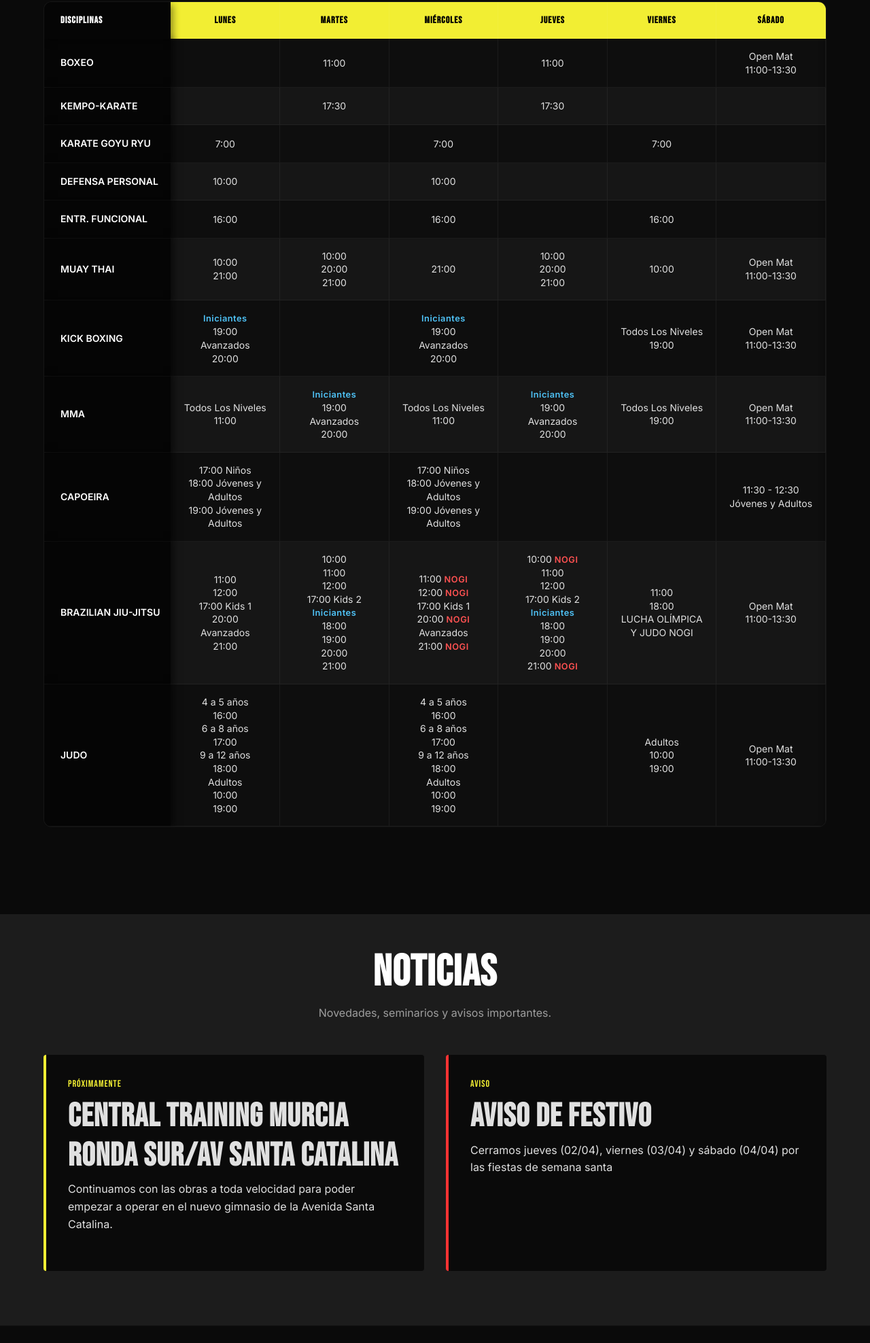
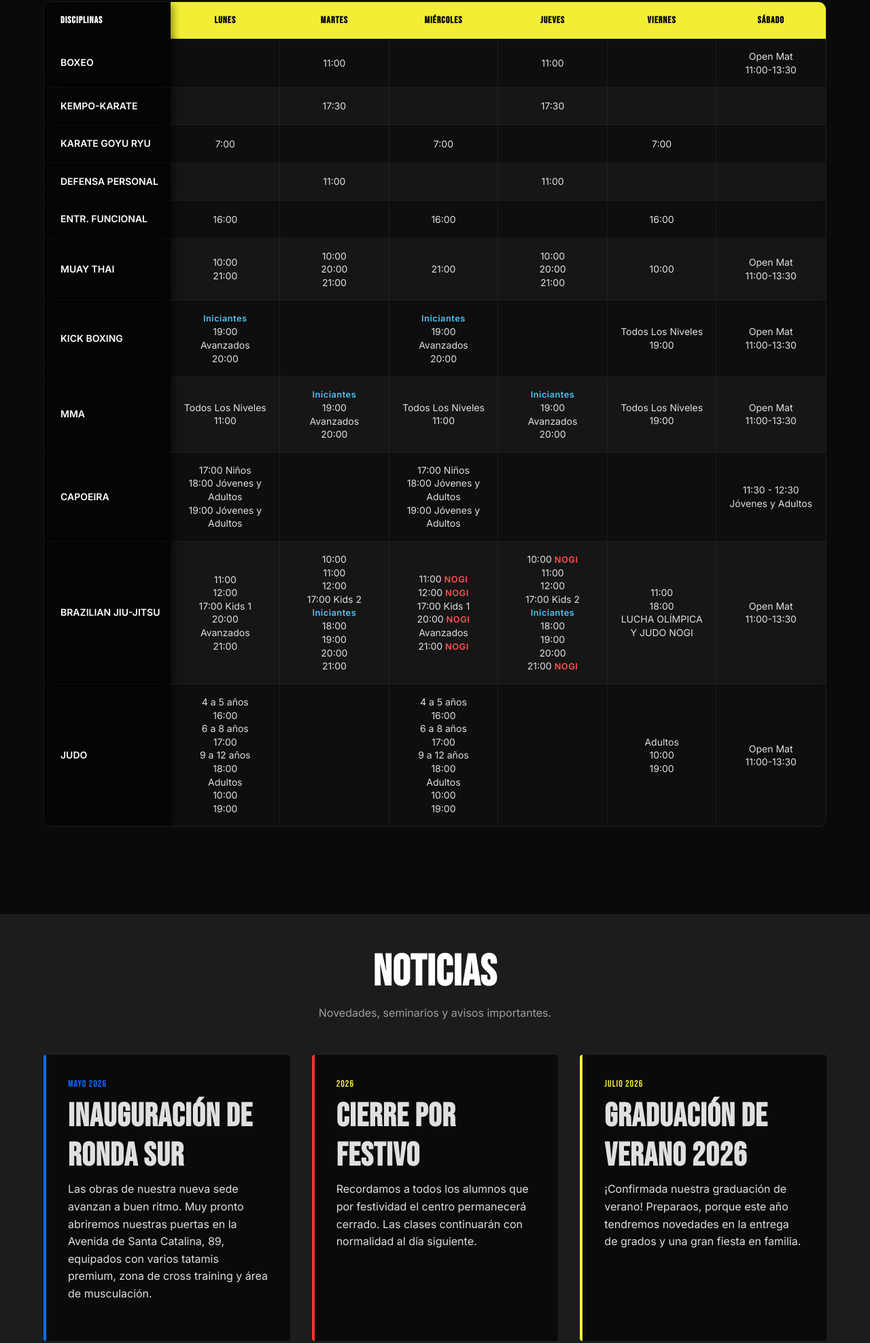
Before and after one commit to mauriciogasparetto/central-training-murcia, a plain HTML site: page la-flota/index.html in a window 1280 px wide. Shown: the part 4241-6217 px from the top of the page at 68% size. Drawn offline with Linux system fonts and the light colour scheme.

Commit message:
feat: site completo com motor de dados JSON, SEO 301 e arquitetura corrigida

```diff
--- a/assets/css/landing.css
+++ b/assets/css/landing.css
@@ -986,6 +986,14 @@ a.avatar-stack-link:hover .avatar-names {
     /* For notice/alerts */
 }
 
+.card-tablon.evento {
+    border-left-color: #0d6efd;
+    /* For events/seminars */
+}
+.card-tablon.evento .tablon-fecha {
+    color: #0d6efd;
+}
+
 .tablon-fecha {
     font-family: var(--fuente-titulos);
     color: var(--color-primario);
@@ -1465,3 +1473,22 @@ a.avatar-stack-link:hover .avatar-names {
 .card-profesor {
     scroll-margin-top: 110px;
 }
+
+/* Developer Signature */
+.dev-signature {
+    margin-top: 20px;
+    font-size: 0.85rem;
+    color: rgba(255, 255, 255, 0.5);
+    text-align: center;
+    border-top: 1px solid rgba(255, 255, 255, 0.1);
+    padding-top: 15px;
+    width: 100%;
+    display: block;
+    clear: both;
+    margin-bottom: 20px;
+}
+.dev-name {
+    color: #fff;
+    font-weight: 600;
+    letter-spacing: 0.5px;
+}
--- a/assets/js/horarios.js
+++ b/assets/js/horarios.js
@@ -1,7 +1,7 @@
 /**
  * horarios.js - Tabla Dinámica de Horarios
  * Central Training Murcia - Sede La Flota
- * Generación de matriz CSS Grid desde un Array de Datos (Vanilla JS)
+ * Generación de matriz CSS Grid desde un Archivo JSON (Fetch API)
  */
 
 document.addEventListener('DOMContentLoaded', () => {
@@ -10,106 +10,19 @@ document.addEventListener('DOMContentLoaded', () => {
     if (!container) return;
 
     // =========================================================================
-    // 1. MOCK DATA (Extraído de la imagen y con actualizaciones aplicadas)
+    // 1. CARGA DE DATOS (Fetch API) Y RENDERIZADO DEL GRID
     // =========================================================================
 
-    // Función helper para no repetir el HTML de NOGI e Iniciantes manualmente
-    const nogi = (time) => `${time} <span class="text-danger">NOGI</span>`;
-    const ini = (time) => `<span class="text-info">Iniciantes</span><br>${time}`;
-    const avz = (time) => `Avanzados<br>${time}`;
-    const tlv = (time) => `Todos Los Niveles<br>${time}`;
-
-    // Estructura: Todas las disciplinas evaluadas por cada día de la semana.
-    // Días válidos indexados: 0:Lunes, 1:Martes, 2:Miercoles, 3:Jueves, 4:Viernes, 5:Sabado
-    const horariosData = [
-        {
-            disciplina: "BOXEO",
-            dias: ["", "11:00", "", "11:00", "", "Open Mat<br>11:00-13:30"]
-        },
-        {
-            disciplina: "KEMPO-KARATE",
-            dias: ["", "17:30", "", "17:30", "", ""]
-        },
-        {
-            disciplina: "KARATE GOYU RYU",
-            dias: ["7:00", "", "7:00", "", "7:00", ""]
-        },
-        {
-            /* REGLA APLICADA: "DF. PERSONAL" cambiado a "Defensa Personal" y L/X añadidos 10:00 */
-            disciplina: "DEFENSA PERSONAL",
-            dias: ["10:00", "", "10:00", "", "", ""]
-        },
-        {
-            disciplina: "ENTR. FUNCIONAL",
-            dias: ["16:00", "", "16:00", "", "16:00", ""]
-        },
-        {
-            disciplina: "MUAY THAI",
-            dias: ["10:00<br>21:00", "10:00<br>20:00<br>21:00", "21:00", "10:00<br>20:00<br>21:00", "10:00", "Open Mat<br>11:00-13:30"]
-        },
-        {
-            disciplina: "KICK BOXING",
-            dias: [
-                `${ini("19:00")}<br>${avz("20:00")}`,
-                "",
-                `${ini("19:00")}<br>${avz("20:00")}`,
-                "",
-                tlv("19:00"),
-                "Open Mat<br>11:00-13:30"
-            ]
-        },
-        {
-            disciplina: "MMA",
-            dias: [
-                tlv("11:00"),
-                `${ini("19:00")}<br>${avz("20:00")}`,
-                tlv("11:00"),
-                `${ini("19:00")}<br>${avz("20:00")}`,
-                tlv("19:00"),
-                "Open Mat<br>11:00-13:30"
-            ]
-        },
-        {
-            /* REGLA APLICADA: Nuevos horarios exactos de Capoeira ignorando foto antigua */
-            disciplina: "CAPOEIRA",
-            dias: [
-                "17:00 Niños<br>18:00 Jóvenes y Adultos<br>19:00 Jóvenes y Adultos",
-                "",
-                "17:00 Niños<br>18:00 Jóvenes y Adultos<br>19:00 Jóvenes y Adultos",
-                "",
-                "",
-                "11:30 - 12:30<br>Jóvenes y Adultos"
-            ]
-        },
-        {
-            disciplina: "BRAZILIAN JIU-JITSU",
-            dias: [
-                "11:00<br>12:00<br>17:00 Kids 1<br>20:00<br>Avanzados<br>21:00",
-                `10:00<br>11:00<br>12:00<br>17:00 Kids 2<br>${ini("18:00")}<br>19:00<br>20:00<br>21:00`,
-                `${nogi("11:00")}<br>${nogi("12:00")}<br>17:00 Kids 1<br>${nogi("20:00")}<br>Avanzados<br>${nogi("21:00")}`,
-                `${nogi("10:00")}<br>11:00<br>12:00<br>17:00 Kids 2<br>${ini("18:00")}<br>19:00<br>20:00<br>${nogi("21:00")}`,
-                "11:00<br>18:00<br>LUCHA OLÍMPICA Y JUDO NOGI",
-                "Open Mat<br>11:00-13:30"
-            ]
-        },
-        {
-            disciplina: "JUDO",
-            dias: [
-                "4 a 5 años<br>16:00<br>6 a 8 años<br>17:00<br>9 a 12 años<br>18:00<br>Adultos<br>10:00<br>19:00",
-                "", // Martes vacio
-                "4 a 5 años<br>16:00<br>6 a 8 años<br>17:00<br>9 a 12 años<br>18:00<br>Adultos<br>10:00<br>19:00",
-                "", // Jueves vacio
-                "Adultos<br>10:00<br>19:00",
-                "Open Mat<br>11:00-13:30"
-            ]
+    fetch('/horarios.json')
+        .then(response => {
+            if (!response.ok) {
+                throw new Error('Network response was not ok');
             }
-    ];
-
+            return response.json();
+        })
+        .then(horariosData => {
+            console.log("Dados de Horarios carregados com sucesso:", horariosData);
             const daysHeaders = ["DISCIPLINAS", "LUNES", "MARTES", "MIÉRCOLES", "JUEVES", "VIERNES", "SÁBADO"];
-
-    // =========================================================================
-    // 2. RENDERIZADO DEL GRID
-    // =========================================================================
 
             // Construimos la estructura inicial (Contenedor Wrapper y base Grid)
             let htmlContent = `
@@ -124,7 +37,7 @@ document.addEventListener('DOMContentLoaded', () => {
                 htmlContent += `<div class="grid-cell grid-header ${extraClass}">${day}</div>`;
             });
 
-    // Inyectamos las filas iterando sobre nuestros Mock Data
+            // Inyectamos las filas iterando sobre los datos cargados del JSON
             horariosData.forEach((row, rowIndex) => {
                 // Alternar zebrado lógico (filas pares impar) para el estilo premium
                 const rowClass = rowIndex % 2 === 0 ? "row-even" : "row-odd";
@@ -135,7 +48,6 @@ document.addEventListener('DOMContentLoaded', () => {
                 // Celdas de los respectivos días
                 row.dias.forEach((clasesDia) => {
                     // Envolvemos los horarios de cada día para estructurarlos limpiamente
-            // Hacemos split por <br> y asignamos margin o classes si hace falta:
                     const parsedContent = clasesDia ? `<div class="horario-item">${clasesDia}</div>` : '';
                     htmlContent += `<div class="grid-cell ${rowClass}">${parsedContent}</div>`;
                 });
@@ -149,5 +61,9 @@ document.addEventListener('DOMContentLoaded', () => {
 
             // Inyectamos todo finalmente en el DOM
             container.innerHTML = htmlContent;
-
+        })
+        .catch(error => {
+            console.error('CRÍTICO: Fallo al cargar el archivo JSON de horarios.', error);
+            container.innerHTML = `<p style="color: rgba(255,255,255,0.7); padding: 20px; text-align: center; border: 1px dashed rgba(255,255,255,0.3);">No se pudieron cargar los horarios en este momento. Por favor contacte con soporte.</p>`;
         });
+});
--- /dev/null
+++ b/assets/js/noticias.js
@@ -0,0 +1,47 @@
+/**
+ * noticias.js - Tablón Dinámico
+ * Central Training Murcia
+ * Generación de mural de noticias desde un Archivo JSON (Fetch API)
+ */
+
+document.addEventListener('DOMContentLoaded', () => {
+
+    const container = document.getElementById('noticias-container');
+    if (!container) return;
+
+    fetch('/noticias.json')
+        .then(response => {
+            if (!response.ok) {
+                throw new Error('Network response was not ok');
+            }
+            return response.json();
+        })
+        .then(noticiasData => {
+            console.log("Dados de Noticias carregados com sucesso:", noticiasData);
+            container.innerHTML = ''; // Limpiar el contenedor estático
+
+            noticiasData.forEach(noticia => {
+                let catClass = '';
+                const categoriaLower = noticia.categoria.toLowerCase();
+
+                if (categoriaLower.includes('aviso')) {
+                    catClass = 'aviso';
+                } else if (categoriaLower.includes('evento')) {
+                    catClass = 'evento';
+                }
+
+                const cardHtml = `
+                    <article class="card-tablon ${catClass}">
+                        <span class="tablon-fecha">${noticia.data_display}</span>
+                        <h3 class="tablon-titulo">${noticia.titulo}</h3>
+                        <p class="tablon-desc">${noticia.descricao}</p>
+                    </article>
+                `;
+                container.insertAdjacentHTML('beforeend', cardHtml);
+            });
+        })
+        .catch(error => {
+            console.error('CRÍTICO: Fallo al cargar el json de noticias.', error);
+            container.innerHTML = `<p style="color: rgba(255,255,255,0.7); text-align: center; width: 100%;">No se pudo cargar el mural de noticias.</p>`;
+        });
+});
--- /dev/null
+++ b/horarios.json
@@ -0,0 +1,123 @@
+[
+    {
+        "disciplina": "BOXEO",
+        "dias": [
+            "",
+            "11:00",
+            "",
+            "11:00",
+            "",
+            "Open Mat<br>11:00-13:30"
+        ]
+    },
+    {
+        "disciplina": "KEMPO-KARATE",
+        "dias": [
+            "",
+            "17:30",
+            "",
+            "17:30",
+            "",
+            ""
+        ]
+    },
+    {
+        "disciplina": "KARATE GOYU RYU",
+        "dias": [
+            "7:00",
+            "",
+            "7:00",
+            "",
+            "7:00",
+            ""
+        ]
+    },
+    {
+        "disciplina": "DEFENSA PERSONAL",
+        "dias": [
+            "",
+            "11:00",
+            "",
+            "11:00",
+            "",
+            ""
+        ]
+    },
+    {
+        "disciplina": "ENTR. FUNCIONAL",
+        "dias": [
+            "16:00",
+            "",
+            "16:00",
+            "",
+            "16:00",
+            ""
+        ]
+    },
+    {
+        "disciplina": "MUAY THAI",
+        "dias": [
+            "10:00<br>21:00",
+            "10:00<br>20:00<br>21:00",
+            "21:00",
+            "10:00<br>20:00<br>21:00",
+            "10:00",
+            "Open Mat<br>11:00-13:30"
+        ]
+    },
+    {
+        "disciplina": "KICK BOXING",
+        "dias": [
+            "<span class=\"text-info\">Iniciantes</span><br>19:00<br>Avanzados<br>20:00",
+            "",
+            "<span class=\"text-info\">Iniciantes</span><br>19:00<br>Avanzados<br>20:00",
+            "",
+            "Todos Los Niveles<br>19:00",
+            "Open Mat<br>11:00-13:30"
+        ]
+    },
+    {
+        "disciplina": "MMA",
+        "dias": [
+            "Todos Los Niveles<br>11:00",
+            "<span class=\"text-info\">Iniciantes</span><br>19:00<br>Avanzados<br>20:00",
+            "Todos Los Niveles<br>11:00",
+            "<span class=\"text-info\">Iniciantes</span><br>19:00<br>Avanzados<br>20:00",
+            "Todos Los Niveles<br>19:00",
+            "Open Mat<br>11:00-13:30"
+        ]
+    },
+    {
+        "disciplina": "CAPOEIRA",
+        "dias": [
+            "17:00 Niños<br>18:00 Jóvenes y Adultos<br>19:00 Jóvenes y Adultos",
+            "",
+            "17:00 Niños<br>18:00 Jóvenes y Adultos<br>19:00 Jóvenes y Adultos",
+            "",
+            "",
+            "11:30 - 12:30<br>Jóvenes y Adultos"
+        ]
+    },
+    {
+        "disciplina": "BRAZILIAN JIU-JITSU",
+        "dias": [
+            "11:00<br>12:00<br>17:00 Kids 1<br>20:00<br>Avanzados<br>21:00",
+            "10:00<br>11:00<br>12:00<br>17:00 Kids 2<br><span class=\"text-info\">Iniciantes</span><br>18:00<br>19:00<br>20:00<br>21:00",
+            "11:00 <span class=\"text-danger\">NOGI</span><br>12:00 <span class=\"text-danger\">NOGI</span><br>17:00 Kids 1<br>20:00 <span class=\"text-danger\">NOGI</span><br>Avanzados<br>21:00 <span class=\"text-danger\">NOGI</span>",
+            "10:00 <span class=\"text-danger\">NOGI</span><br>11:00<br>12:00<br>17:00 Kids 2<br><span class=\"text-info\">Iniciantes</span><br>18:00<br>19:00<br>20:00<br>21:00 <span class=\"text-danger\">NOGI</span>",
+            "11:00<br>18:00<br>LUCHA OLÍMPICA Y JUDO NOGI",
+            "Open Mat<br>11:00-13:30"
+        ]
+    },
+    {
+        "disciplina": "JUDO",
+        "dias": [
+            "4 a 5 años<br>16:00<br>6 a 8 años<br>17:00<br>9 a 12 años<br>18:00<br>Adultos<br>10:00<br>19:00",
+            "",
+            "4 a 5 años<br>16:00<br>6 a 8 años<br>17:00<br>9 a 12 años<br>18:00<br>Adultos<br>10:00<br>19:00",
+            "",
+            "Adultos<br>10:00<br>19:00",
+            "Open Mat<br>11:00-13:30"
+        ]
+    }
+]
--- a/la-flota/index.html
+++ b/la-flota/index.html
@@ -414,19 +414,7 @@
                 <h2>NOTICIAS</h2>
                 <p>Novedades, seminarios y avisos importantes.</p>
             </div>
-            <div class="grid-tablon">
-                <article class="card-tablon">
-                    <span class="tablon-fecha">Próximamente</span>
-                    <h3 class="tablon-titulo">CENTRAL TRAINING MURCIA RONDA SUR/AV SANTA CATALINA</h3>
-                    <p class="tablon-desc">Continuamos con las obras a toda velocidad para poder empezar a operar en el
-                        nuevo gimnasio de la Avenida Santa Catalina.</p>
-                </article>
-                <article class="card-tablon aviso">
-                    <span class="tablon-fecha">Aviso</span>
-                    <h3 class="tablon-titulo">Aviso de Festivo</h3>
-                    <p class="tablon-desc">Cerramos jueves (02/04), viernes (03/04) y sábado (04/04) por las fiestas de
-                        semana santa</p>
-                </article>
+            <div class="grid-tablon" id="noticias-container">
             </div>
         </div>
     </section>
@@ -831,7 +819,7 @@
             </div>
         </div>
         <div class="footer-bottom">
-            <p>© 2026 Central Training Murcia. Todos los derechos reservados.</p>
+            <p class="dev-signature">© 2026 Central Training Murcia | Desarrollado por <span class="dev-name">Gasparetto.Developer</span></p>
         </div>
     </footer>
 
@@ -857,10 +845,7 @@
         </svg>
     </a>
 
-    <!-- Controladores JS (Añadir posteriormente la lógica del Menú Solid on Scroll y Open Modals) -->
-    <!-- <script type="module" src="../assets/js/main.js" defer></script> -->
-    <!-- <script type="module" src="../assets/js/modals.js" defer></script> -->
-    <script type="module" src="../assets/js/horarios.js" defer></script>
+    <!-- Controladores JS -->
 
     <!-- =========================================================================
        MODAL / BOTTOM SHEET (DISCIPLINAS)
@@ -884,6 +869,10 @@
         </div>
     </div>
 
+    <!-- Scripts -->
+    <script type="module" src="../assets/js/main.js" defer></script>
+    <script src="../assets/js/modals.js" defer></script>
+    <script src="../assets/js/horarios.js" defer></script>
+    <script src="../assets/js/noticias.js" defer></script>
 </body>
-
 </html>
--- /dev/null
+++ b/noticias.json
@@ -0,0 +1,20 @@
+[
+  {
+    "categoria": "Evento",
+    "titulo": "Inauguración de Ronda Sur",
+    "descricao": "Las obras de nuestra nueva sede avanzan a buen ritmo. Muy pronto abriremos nuestras puertas en la Avenida de Santa Catalina, 89, equipados con varios tatamis premium, zona de cross training y área de musculación.",
+    "data_display": "Mayo 2026"
+  },
+  {
+    "categoria": "Aviso",
+    "titulo": "Cierre por Festivo",
+    "descricao": "Recordamos a todos los alumnos que por festividad el centro permanecerá cerrado. Las clases continuarán con normalidad al día siguiente.",
+    "data_display": "2026"
+  },
+  {
+    "categoria": "Novo",
+    "titulo": "Graduación de Verano 2026",
+    "descricao": "¡Confirmada nuestra graduación de verano! Preparaos, porque este año tendremos novedades en la entrega de grados y una gran fiesta en familia.",
+    "data_display": "Julio 2026"
+  }
+]
```
Also changed, not shown: 301-redirect-map.csv (deleted, +0 -13 lines), assets/css/global.css (+21 -0 lines), index.html (+4 -0 lines), ronda-sur/index.html (+4 -0 lines), 1 other file. Lines whose indentation alone changed are shown as unchanged.
